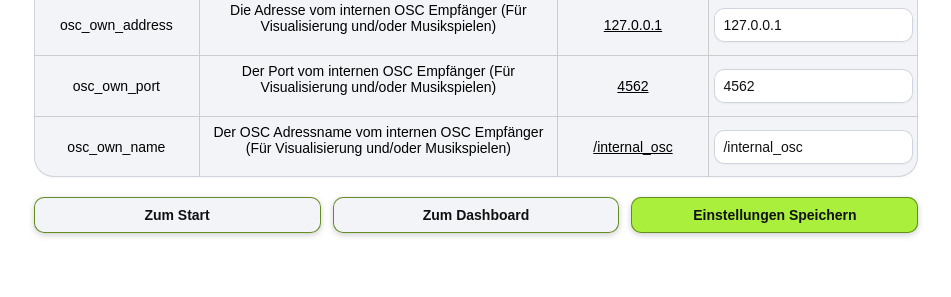
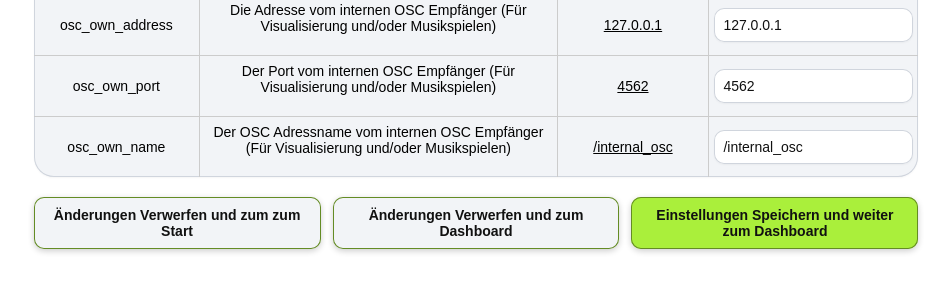
Before and after one commit to waldhoer/audiobrix, a FastAPI app: page /settings in a window 1280 px wide. Shown: the part 1276-1573 px from the top of the page, without its empty margins (164-1115 px from the left). Before the commit the page ends 1513 px from the top, so only its background shows below. Run offline with FastAPI, Linux system fonts and the light colour scheme; data that the repository does not hold is empty; parts of the project's set-up code (start-up, migrations or seed data) failed here and were passed over; some libraries are stand-ins or nearby versions.

Commit message:
Updated save settings button

```diff
--- a/dashboard/static/js/settings.js
+++ b/dashboard/static/js/settings.js
@@ -64,6 +64,8 @@ function saveTableSettings() {
     writeSettings(newSettings);
 
     changeInstrumentDevice();
+
+    window.location.replace("/dashboard");
 }
 
 /**
--- a/dashboard/templates/settings.html
+++ b/dashboard/templates/settings.html
@@ -40,9 +40,9 @@
         </tbody>
     </table>
     <div class="button-group" style="padding-top: 20px;">
-      <button class="button button-green" onclick="location.href='/'">Zum Start</button>
-      <button class="button button-green" onclick="location.href='/dashboard'">Zum Dashboard</button>
-      <button class="button button-green-active" onclick="saveTableSettings()">Einstellungen Speichern</button>
+      <button class="button button-green" onclick="location.href='/'">Änderungen Verwerfen und zum zum Start</button>
+      <button class="button button-green" onclick="location.href='/dashboard'">Änderungen Verwerfen und zum Dashboard</button>
+      <button class="button button-green-active" onclick="saveTableSettings()">Einstellungen Speichern und weiter zum Dashboard</button>
     </div>
 
   </div>
```
